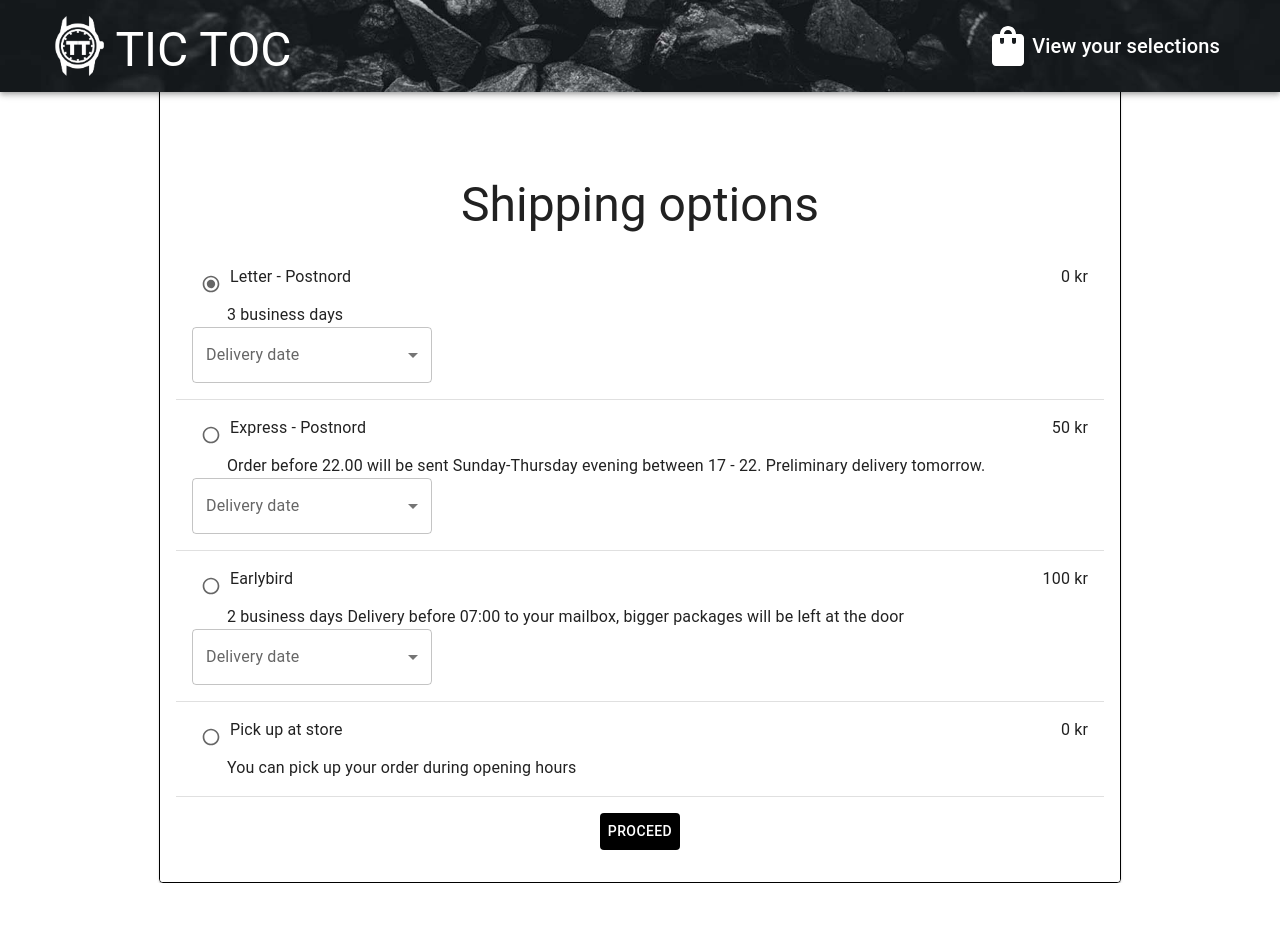
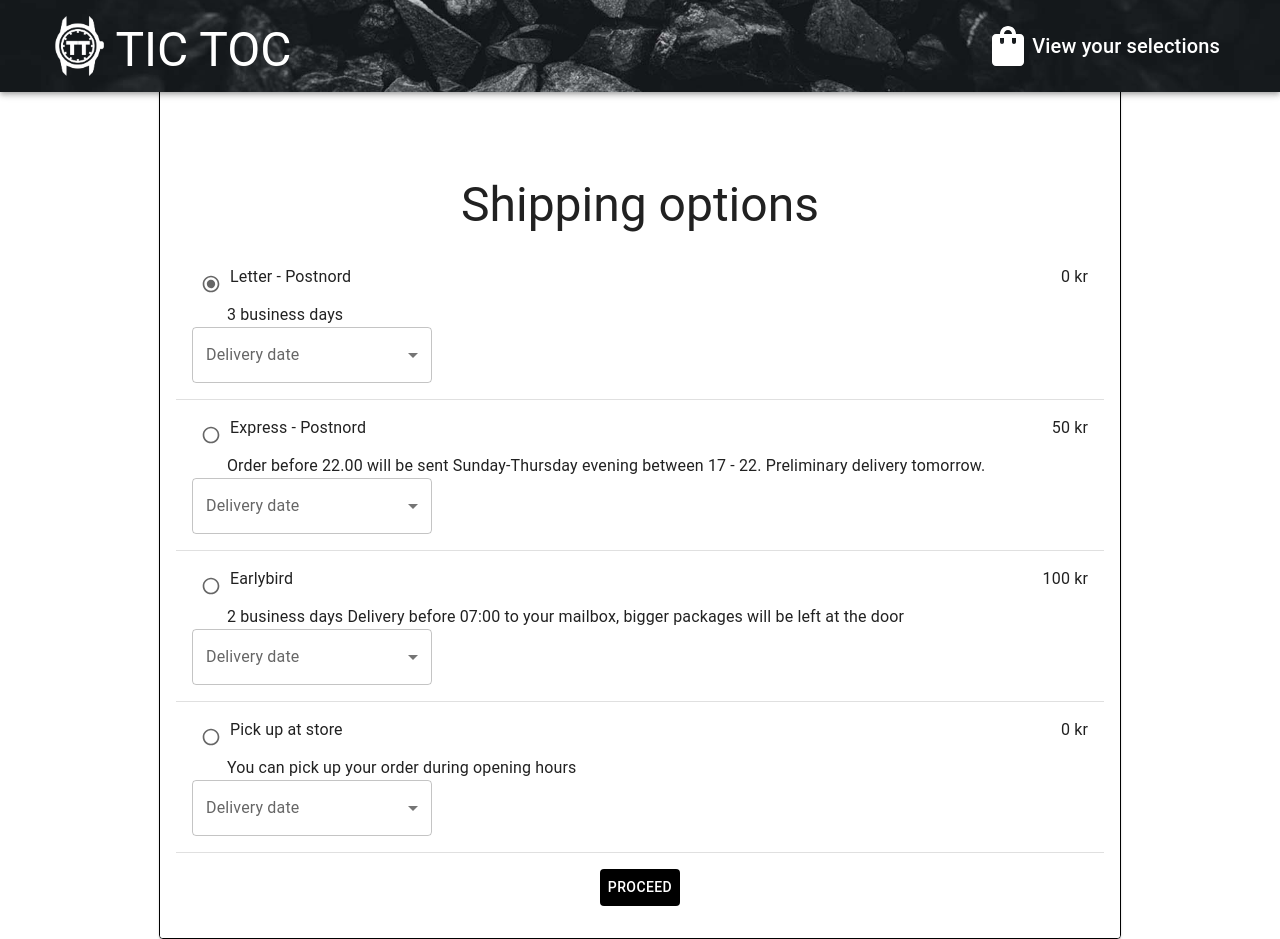
Before and after one commit to Prisberg/slutprojekt-webbshop, a React (Create React App) app: page /checkout/delivery in a window 1280 px wide. Before the commit the page ends 883 px from the top, so only its background shows below. Built offline with nearby package versions, Linux system fonts and the light colour scheme.

Commit message:
shipping isn't hard coded

```diff
--- a/src/components/Context.tsx
+++ b/src/components/Context.tsx
@@ -1,5 +1,5 @@
 import { Component, createContext } from 'react';
-import { ProductInfo } from '../components/mockedProducts';
+import { ProductInfo } from './mockedData';
 
 interface CartItem extends ProductInfo {
    quantity: number;
--- a/src/components/Delivery.tsx
+++ b/src/components/Delivery.tsx
@@ -6,6 +6,7 @@ import Select from '@mui/material/Select';
 import { Card, Grid, Radio, SxProps, Table, TableBody, TableCell, TableContainer, TableRow, Typography, Button } from '@mui/material';
 import { Box, spacing } from '@mui/system';
 import { Link } from 'react-router-dom';
+import { shipping } from '../components/mockedData'
 
 interface Props {
 
@@ -36,29 +37,30 @@ const Delivery: React.FC<Props> = () => {
                     <TableContainer>
                         <Table sx={table} aria-label="simple table">
                             <TableBody>
-                                <TableRow>
+                                {shipping.map((shipping) => (
+                                    <TableRow key={shipping.id}>
                                         <TableCell sx={flexColumn}>
                                             <Box sx={spaceBetween}>
                                                 <Box sx={flexRow}>
                                                     <Radio
-                                                    checked={selectedValue === 'a'}
+                                                        checked={selectedValue === `${shipping.id}`}
                                                         onChange={handleChange}
-                                                    value="a"
+                                                        value={`${shipping.id}`}
                                                         color="default"
                                                         name="radio-button"
-                                                    inputProps={{ 'aria-label': 'a' }}
+                                                        inputProps={{ 'aria-label': `${shipping.id}` }}
                                                         size="small"
                                                     />
                                                     <Typography>
-                                                    Letter - Postnord
+                                                        {shipping.shippingType}
                                                     </Typography>
                                                 </Box>
                                                 <Typography>
-                                                0 kr
+                                                    {shipping.shippingCost} kr
                                                 </Typography>
                                             </Box>
                                             <Typography sx={leftMargin}>
-                                            3 business days
+                                                {shipping.shippingDescription}
                                             </Typography>
                                             <FormControl
                                                 variant="outlined"
@@ -75,138 +77,19 @@ const Delivery: React.FC<Props> = () => {
                                                     label="Leveransdatum"
                                                 >
                                                     <MenuItem sx={menuItemFontSize} value={10}>
-                                                    Thursday april 8th
+                                                        {shipping.deliveryDate}
                                                     </MenuItem>
                                                 </Select>
                                             </FormControl>
                                         </TableCell>
                                     </TableRow>
-                                <TableRow>
-                                    <TableCell sx={flexColumn}>
-                                        <Box sx={spaceBetween}>
-                                            <Box sx={flexRow}>
-                                                <Radio
-                                                    checked={selectedValue === 'b'}
-                                                    onChange={handleChange}
-                                                    value="b"
-                                                    color="default"
-                                                    name="radio-button"
-                                                    inputProps={{ 'aria-label': 'b' }}
-                                                    size="small"
-                                                />
-                                                <Typography>
-                                                    Express - Postnord
-                                                </Typography>
-                                            </Box>
-                                            <Typography>
-                                                50 kr
-                                            </Typography>
-                                        </Box>
-                                        <Typography sx={leftMargin}>
-                                            Order before 22.00 will be sent
-                                            Sunday-Thursday evening between 17 - 22. Preliminary
-                                            delivery tomorrow.
-                                        </Typography>
-                                        <FormControl
-                                            variant="outlined"
-                                            sx={formControl}
-                                        >
-                                            <InputLabel id="select-outlined-label">
-                                                Delivery date
-                                            </InputLabel>
-                                            <Select
-                                                labelId="select-outlined-label"
-                                                id="select-outlined"
-                                                value={DeliveryDate}
-
-                                                label="Leveransdatum"
-                                            >
-                                                <MenuItem sx={menuItemFontSize} value={40}>
-                                                    Tuesday april 6th
-                                                </MenuItem>
-                                            </Select>
-                                        </FormControl>
-                                    </TableCell>
-                                </TableRow>
-                                <TableRow>
-                                    <TableCell sx={flexColumn}>
-                                        <Box sx={spaceBetween}>
-                                            <Box sx={flexRow}>
-                                                <Radio
-                                                    checked={selectedValue === 'c'}
-                                                    onChange={handleChange}
-                                                    value="c"
-                                                    color="default"
-                                                    name="radio-button"
-                                                    inputProps={{ 'aria-label': 'c' }}
-                                                    size="small"
-                                                />
-                                                <Typography>
-                                                    Earlybird
-                                                </Typography>
-                                            </Box>
-                                            <Typography>
-                                                100 kr
-                                            </Typography>
-                                        </Box>
-                                        <Typography sx={leftMargin}>
-                                            2 business days
-                                            Delivery before 07:00 to your mailbox,
-                                            bigger packages will be left at the door
-                                        </Typography>
-                                        <FormControl
-                                            variant="outlined"
-                                            sx={formControl}
-                                        >
-                                            <InputLabel id="select-outlined-label">
-                                                Delivery date
-                                            </InputLabel>
-                                            <Select
-                                                labelId="select-outlined-label"
-                                                id="select-outlined"
-                                                value={DeliveryDate}
-
-                                                label="Leveransdatum"
-                                            >
-                                                <MenuItem sx={menuItemFontSize} value={3}>
-                                                    Wednesday april 7th
-                                                </MenuItem>
-                                            </Select>
-                                        </FormControl>
-                                    </TableCell>
-                                </TableRow>
-                                <TableRow>
-                                    <TableCell sx={flexColumn}>
-                                        <Box sx={spaceBetween}>
-                                            <Box sx={flexRow}>
-                                                <Radio
-                                                    checked={selectedValue === 'f'}
-                                                    onChange={handleChange}
-                                                    value="f"
-                                                    color="default"
-                                                    name="radio-button"
-                                                    inputProps={{ 'aria-label': 'f' }}
-                                                    size="small"
-                                                />
-                                                <Typography >
-                                                    Pick up at store
-                                                </Typography>
-                                            </Box>
-                                            <Typography>
-                                                0 kr
-                                            </Typography>
-                                        </Box>
-                                        <Typography sx={leftMargin}>
-                                            You can pick up your order during opening hours
-                                        </Typography>
-                                    </TableCell>
-                                </TableRow>
+                                ))}
                             </TableBody>
                         </Table>
                     </TableContainer>
                 </Grid>
                 <Grid sx={buttonAlign}>
-                    <Link to={'/checkout/payment'} style={{textDecoration: 'none'}}>
+                    <Link to={'/checkout/payment'} style={{ textDecoration: 'none' }}>
                         <Button sx={button}>
                             Proceed
                         </Button>
--- a/src/components/ProductInfo.tsx
+++ b/src/components/ProductInfo.tsx
@@ -4,7 +4,7 @@ import { Box, SxProps } from "@mui/system";
 import { CSSProperties, useContext } from "react";
 import { useParams } from 'react-router-dom';
 import { CartContext } from "./Context";
-import { products } from "./mockedProducts";
+import { products } from "./mockedData";
 
 
 function ProductInfo() {
--- a/src/components/mockedProducts.tsx
+++ b/src/components/mockedData.tsx
@@ -75,3 +75,46 @@ export const products: ProductInfo[] = [
         inDepth: 'Lorem ipsum dolor sit amet, consectetur elit. Nunc molestie, erat quis scelerisque laoreet, ligula leo maximus lacus, eu fringilla magna diam dignissim arcu. Phasellus est est, dignissim fermentum urna vel, mollis tincidunt lectus. Morbi in turpis quis arcu luctus posuere sit amet at leo. Nulla facilisi. Curabitur dui urna, feugiat id metus eu, consequat accumsan orci. Nulla facilisi. Fusce lobortis magna nec elit semper, tincidunt rhoncus diam gravida. In elementum, turpis eget tempus accumsan, urna dui vestibulum libero, a consequat enim justo ut leo. Maecenas erat neque, luctus quis odio consectetur, vestibulum sollicitudin justo. Proin aliquet quis purus sit amet vestibulum. Duis cursus gravida felis eget pretium. Quisque vitae suscipit nibh, eu tristique ligula. Donec vehicula varius dolor, nec lacinia ipsum efficitur non. Sed ultricies nibh tincidunt lectus rutrum, eu finibus ipsum facilisis. Duis consequat dui et efficitur luctus. Aliquam massa nunc, egestas et dui vitae, sodales fringilla elit.',
     },
 ]
+
+export interface shippingInterface {
+    id: string;
+    shippingType: string;
+    shippingDescription: string;
+    shippingCost: number;
+    deliveryDate: string;
+}
+
+ export type shippingProps = {
+    shippingType: shippingInterface;
+}
+
+export const shipping: shippingInterface[] = [
+    {
+        id: 'a',
+        shippingType: 'Letter - Postnord',
+        shippingDescription: '3 business days',
+        shippingCost: 0,
+        deliveryDate: 'Thursday April 8th',
+    },
+    {
+        id: 'b',
+        shippingType: 'Express - Postnord',
+        shippingDescription: 'Order before 22.00 will be sent Sunday-Thursday evening between 17 - 22. Preliminary delivery tomorrow.',
+        shippingCost: 50,
+        deliveryDate: 'Thursday April 8th',
+    },
+    {
+        id: 'c',
+        shippingType: 'Earlybird',
+        shippingDescription: '2 business days Delivery before 07:00 to your mailbox, bigger packages will be left at the door',
+        shippingCost: 100,
+        deliveryDate: 'Thursday April 8th',
+    },
+    {
+        id: 'd',
+        shippingType: 'Pick up at store',
+        shippingDescription: 'You can pick up your order during opening hours',
+        shippingCost: 0,
+        deliveryDate: 'Thursday April 8th',
+    },
+]
--- a/src/components/productCard.tsx
+++ b/src/components/productCard.tsx
@@ -8,7 +8,7 @@ import { Link } from 'react-router-dom';
 import { CSSProperties } from 'react';
 import { useContext } from 'react';
 import { CartContext } from './Context';
-import { ProductInfo, products, Props } from './mockedProducts';
+import { ProductInfo, products, Props } from './mockedData';
 
 
 const Product: React.FC<Props> = ({ productType }) => {
--- a/src/components/productsPage.tsx
+++ b/src/components/productsPage.tsx
@@ -4,7 +4,7 @@ import Product from "./productCard";
 import Submariner from "../assets/images/SubmarinerGreen.jpg";
 import SubmarinerBlue from "../assets/images/Rolex-submariner.jpeg";
 import AirKing from "../assets/images/air-king.jpg";
-import { products } from '../components/mockedProducts';
+import { products } from './mockedData';
 
 
 export default function Products() {
```
Lines whose indentation alone changed are shown as unchanged.
